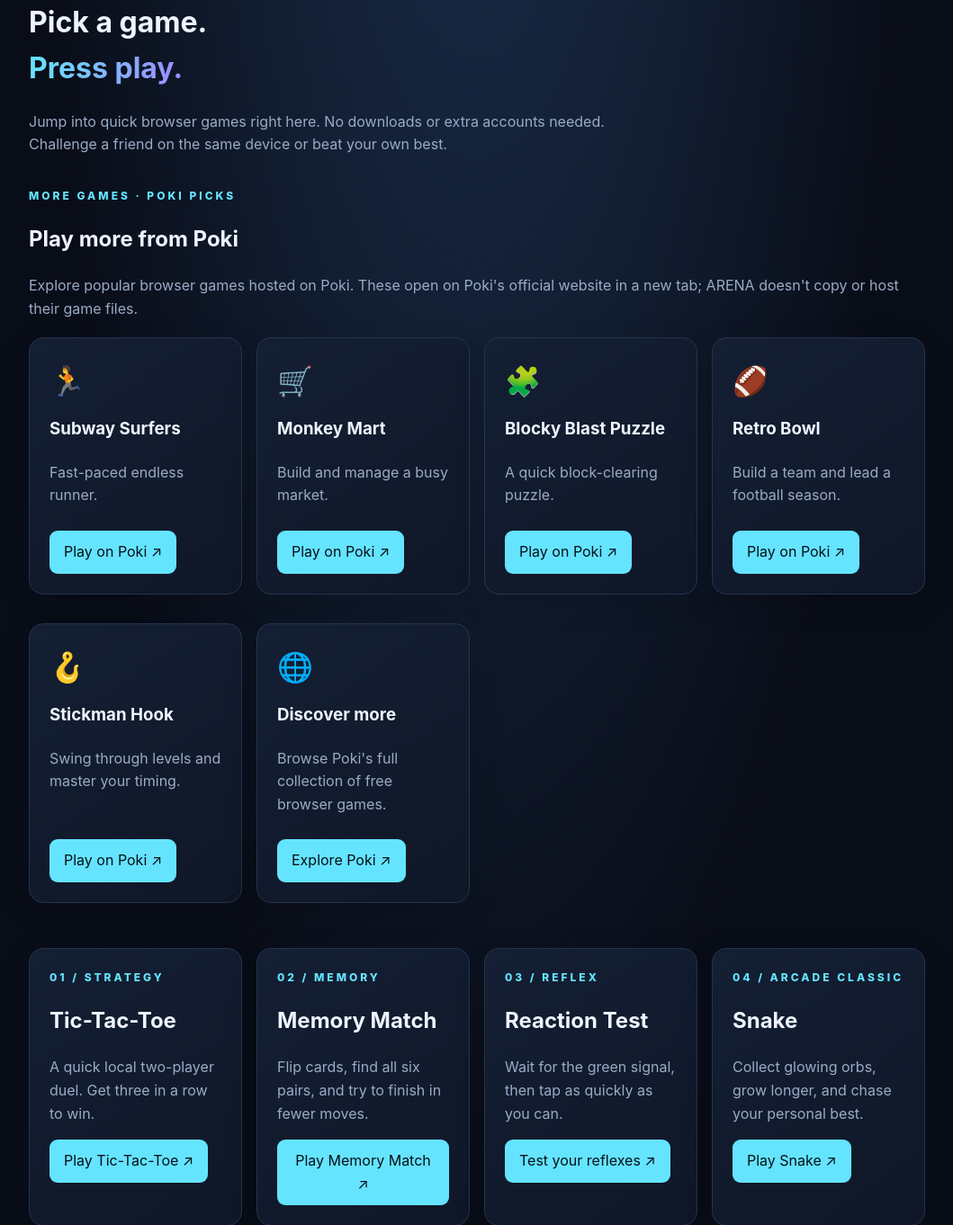
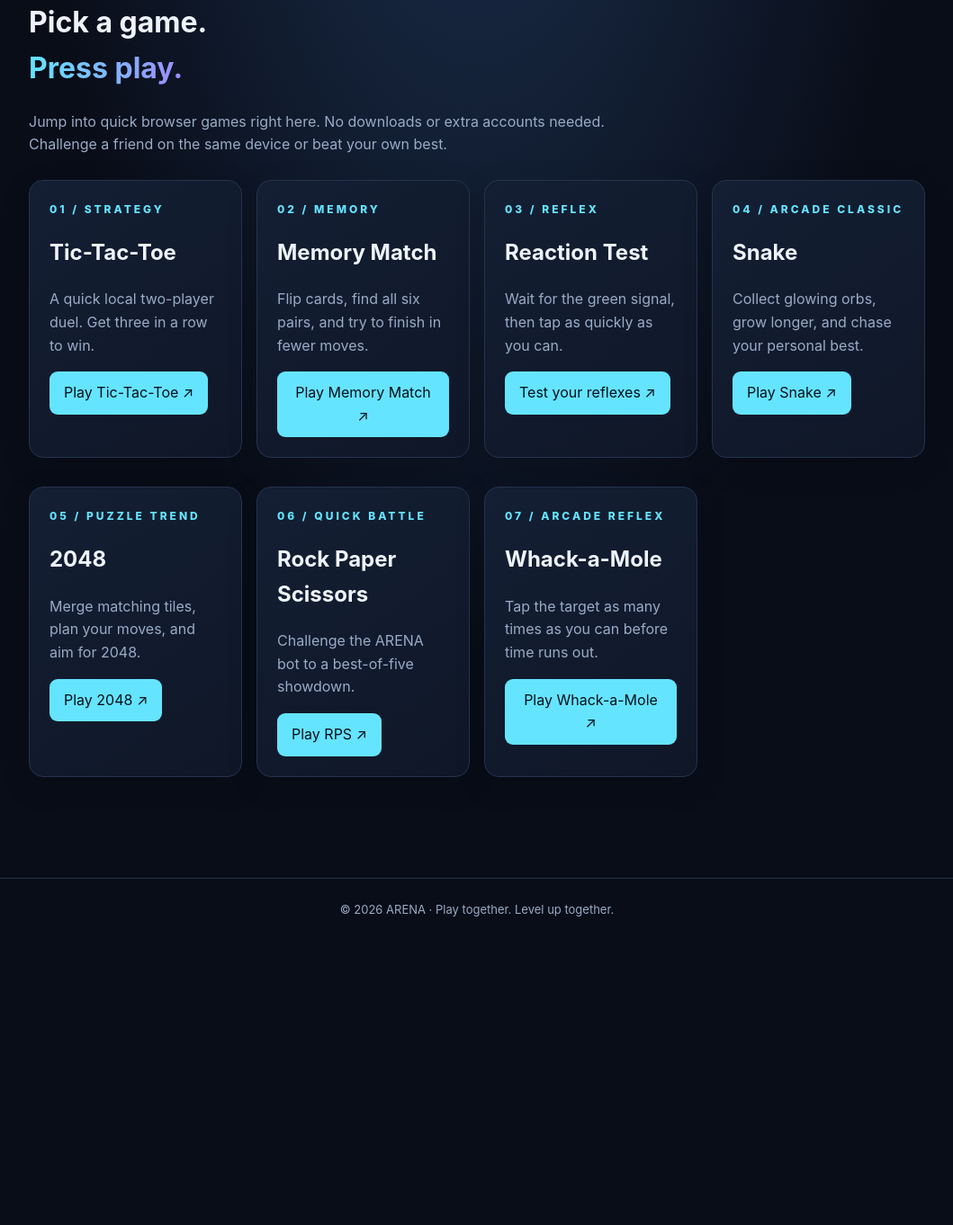
Before and after one commit to bulletpowder5-jpg/ARENA-GAMING, a Flask app: page /games in a window 1280 px wide. Shown: the part 151-1513 px from the top of the page at 90% size, without its empty margins (110-1169 px from the left). After the commit the page ends 1170 px from the top, so only its background shows below. Run offline with Flask 3, Linux system fonts and the light colour scheme.

Commit message:
Remove Poki outbound links and add more playable games inside ARENA

```diff
--- a/templates/games.html
+++ b/templates/games.html
@@ -1,23 +1,16 @@
 {% extends "base.html" %}{% block title %}Play games · ARENA{% endblock %}{% block content %}
 <div class="eyebrow">ARENA arcade</div><h1>Pick a game.<br><span class="gradient">Press play.</span></h1><p class="muted" style="max-width:650px">Jump into quick browser games right here. No downloads or extra accounts needed. Challenge a friend on the same device or beat your own best.</p>
-<section class="poki-section" aria-labelledby="poki-title">
-<div class="eyebrow">More games · Poki picks</div><h2 id="poki-title">Play more from Poki</h2>
-<p class="muted">Explore popular browser games hosted on Poki. These open on Poki's official website in a new tab; ARENA doesn't copy or host their game files.</p>
-<div class="grid poki-grid">
-<article class="card poki-card"><div class="poki-icon" aria-hidden="true">🏃</div><h3>Subway Surfers</h3><p class="muted">Fast-paced endless runner.</p><a class="btn" href="https://poki.com/en/g/subway-surfers" target="_blank" rel="noopener noreferrer">Play on Poki ↗</a></article>
-<article class="card poki-card"><div class="poki-icon" aria-hidden="true">🛒</div><h3>Monkey Mart</h3><p class="muted">Build and manage a busy market.</p><a class="btn" href="https://poki.com/en/g/monkey-mart" target="_blank" rel="noopener noreferrer">Play on Poki ↗</a></article>
-<article class="card poki-card"><div class="poki-icon" aria-hidden="true">🧩</div><h3>Blocky Blast Puzzle</h3><p class="muted">A quick block-clearing puzzle.</p><a class="btn" href="https://poki.com/en/g/blocky-blast-puzzle" target="_blank" rel="noopener noreferrer">Play on Poki ↗</a></article>
-<article class="card poki-card"><div class="poki-icon" aria-hidden="true">🏈</div><h3>Retro Bowl</h3><p class="muted">Build a team and lead a football season.</p><a class="btn" href="https://poki.com/en/g/retro-bowl" target="_blank" rel="noopener noreferrer">Play on Poki ↗</a></article>
-<article class="card poki-card"><div class="poki-icon" aria-hidden="true">🪝</div><h3>Stickman Hook</h3><p class="muted">Swing through levels and master your timing.</p><a class="btn" href="https://poki.com/en/g/stickman-hook" target="_blank" rel="noopener noreferrer">Play on Poki ↗</a></article>
-<article class="card poki-card"><div class="poki-icon" aria-hidden="true">🌐</div><h3>Discover more</h3><p class="muted">Browse Poki's full collection of free browser games.</p><a class="btn" href="https://poki.com/" target="_blank" rel="noopener noreferrer">Explore Poki ↗</a></article>
-</div></section>
-<style>.poki-section{margin:34px 0}.poki-grid{margin:18px 0}.poki-card{display:flex;flex-direction:column;align-items:flex-start}.poki-card h3{margin:5px 0}.poki-card p{flex:1}.poki-icon{font-size:32px;margin-bottom:8px}.poki-card .btn{margin-top:10px}</style>
+
 <div class="grid" style="margin:26px 0">
 <article class="card"><div class="eyebrow">01 / Strategy</div><h2>Tic-Tac-Toe</h2><p class="muted">A quick local two-player duel. Get three in a row to win.</p><button type="button" onclick="showGame('ttt')">Play Tic-Tac-Toe ↗</button></article>
 <article class="card"><div class="eyebrow">02 / Memory</div><h2>Memory Match</h2><p class="muted">Flip cards, find all six pairs, and try to finish in fewer moves.</p><button type="button" onclick="showGame('memory')">Play Memory Match ↗</button></article>
 <article class="card"><div class="eyebrow">03 / Reflex</div><h2>Reaction Test</h2><p class="muted">Wait for the green signal, then tap as quickly as you can.</p><button type="button" onclick="showGame('reaction')">Test your reflexes ↗</button></article>
 <article class="card"><div class="eyebrow">04 / Arcade classic</div><h2>Snake</h2><p class="muted">Collect glowing orbs, grow longer, and chase your personal best.</p><button type="button" onclick="showGame('snake')">Play Snake ↗</button></article>
-<article class="card"><div class="eyebrow">05 / Puzzle trend</div><h2>2048</h2><p class="muted">Merge matching tiles, plan your moves, and aim for 2048.</p><button type="button" onclick="showGame('2048')">Play 2048 ↗</button></article></div>
+<article class="card"><div class="eyebrow">05 / Puzzle trend</div><h2>2048</h2><p class="muted">Merge matching tiles, plan your moves, and aim for 2048.</p><button type="button" onclick="showGame('2048')">Play 2048 ↗</button></article>
+<article class="card"><div class="eyebrow">06 / Quick battle</div><h2>Rock Paper Scissors</h2><p class="muted">Challenge the ARENA bot to a best-of-five showdown.</p><button type="button" onclick="showGame('rps')">Play RPS ↗</button></article>
+<article class="card"><div class="eyebrow">07 / Arcade reflex</div><h2>Whack-a-Mole</h2><p class="muted">Tap the target as many times as you can before time runs out.</p><button type="button" onclick="showGame('mole')">Play Whack-a-Mole ↗</button></article></div>
+<section id="game-rps" class="card game-panel" hidden><div class="eyebrow">Best of five</div><h2>Rock Paper Scissors</h2><p id="rps-status" role="status">Choose your move to begin.</p><div class="actions"><button type="button" onclick="playRPS('rock')">✊ Rock</button><button type="button" onclick="playRPS('paper')">✋ Paper</button><button type="button" onclick="playRPS('scissors')">✌️ Scissors</button></div><p id="rps-score">You 0 · ARENA bot 0</p><button type="button" class="secondary" onclick="resetRPS()">Reset match</button><button type="button" class="secondary" onclick="hideGames()">Close game</button></section>
+<section id="game-mole" class="card game-panel" hidden><div class="eyebrow">30-second challenge</div><h2>Whack-a-Mole</h2><p id="mole-status" role="status">Start the game, then tap the target before it moves.</p><div id="mole-board" class="mole-board" aria-label="Whack-a-Mole target grid"></div><div class="actions"><button type="button" onclick="startMole()">Start / Restart</button><button type="button" class="secondary" onclick="hideGames()">Close game</button></div></section>
 <section id="game-snake" class="card game-panel" hidden><div class="eyebrow">Arcade survival</div><h2>Snake</h2><p id="snake-status" role="status">Use the arrows or WASD to move.</p><canvas id="snake-canvas" width="360" height="360" aria-label="Snake game board" style="display:block;width:min(100%,360px);height:auto;background:#080f1b;border:1px solid #34445f;border-radius:12px;touch-action:pan-y"></canvas><div class="snake-controls" aria-label="Snake movement controls"><button type="button" onclick="turnSnake(0,-1)">↑</button><div><button type="button" onclick="turnSnake(-1,0)">←</button> <button type="button" onclick="turnSnake(0,1)">↓</button> <button type="button" onclick="turnSnake(1,0)">→</button></div></div><div class="actions"><button type="button" onclick="startSnake()">Restart Snake</button><button type="button" onclick="hideGames()" class="secondary">Close game</button></div></section>
 <section id="game-2048" class="card game-panel" hidden><div class="eyebrow">Number puzzle</div><h2>2048</h2><p id="2048-status" role="status">Combine equal tiles to reach 2048.</p><div id="board-2048" class="board-2048" aria-label="2048 game board"></div><div class="tile-controls"><button type="button" onclick="move2048(0,-1)">↑</button><div><button type="button" onclick="move2048(-1,0)">←</button> <button type="button" onclick="move2048(0,1)">↓</button> <button type="button" onclick="move2048(1,0)">→</button></div></div><div class="actions"><button type="button" onclick="reset2048()">New game</button><button type="button" onclick="hideGames()" class="secondary">Close game</button></div></section>
 <section id="game-ttt" class="card game-panel" hidden><div class="eyebrow">Local multiplayer</div><h2>Tic-Tac-Toe</h2><p id="ttt-status" role="status">X's turn</p><div id="ttt-board" class="ttt-board" aria-label="Tic-Tac-Toe board"></div><div class="actions"><button type="button" onclick="resetTTT()" class="secondary">Restart match</button><button type="button" onclick="hideGames()" class="secondary">Close game</button></div></section>
@@ -25,11 +18,11 @@
 <section id="game-reaction" class="card game-panel" hidden><div class="eyebrow">Reflex challenge</div><h2>Reaction Test</h2><p id="reaction-status" role="status">Press start, then wait until the panel turns green.</p><button id="reaction-start" type="button" onclick="startReaction()">Start test</button><button id="reaction-pad" type="button" class="reaction-pad" hidden onclick="hitReaction()">WAIT FOR GREEN</button><div class="actions"><button type="button" onclick="hideGames()" class="secondary">Close game</button></div></section>
 <style>
 .game-panel{margin-top:20px}.game-panel h2{margin-top:4px}.ttt-board{display:grid;grid-template-columns:repeat(3,minmax(70px,110px));gap:8px;margin:18px 0}.ttt-cell{aspect-ratio:1;border:1px solid #34445f;border-radius:12px;background:#0a1221;color:#eef4ff;font-size:clamp(32px,8vw,54px);font-weight:900}.ttt-cell:disabled{cursor:default}.memory-board{display:grid;grid-template-columns:repeat(4,minmax(50px,100px));gap:8px;margin:18px 0}.memory-card{aspect-ratio:1;border:1px solid #34445f;border-radius:12px;background:#202c43;color:#65e4ff;font-size:clamp(22px,5vw,36px);font-weight:900}.memory-card.matched{background:#163a37;border-color:#3e9c86;color:#c8fff1}.reaction-pad{display:block;width:100%;min-height:150px;margin-top:18px;background:#9b3348;color:white;font-weight:900;font-size:22px}.reaction-pad.ready{background:#1b8a62;color:white}.reaction-pad:disabled{opacity:1}@media(max-width:420px){.ttt-board{grid-template-columns:repeat(3,minmax(60px,1fr))}.memory-board{gap:5px}}
-.snake-controls,.tile-controls{display:grid;gap:8px;justify-items:center;margin-top:12px;max-width:360px}.snake-controls button,.tile-controls button{min-width:54px;min-height:42px}.board-2048{display:grid;grid-template-columns:repeat(4,minmax(0,1fr));gap:7px;width:min(100%,360px);padding:8px;background:#26354b;border-radius:12px;margin:16px 0}.tile-2048{aspect-ratio:1;display:flex;align-items:center;justify-content:center;border-radius:7px;background:#111c2e;color:#eef4ff;font-weight:900;font-size:clamp(18px,5vw,28px);overflow:hidden}.tile-2048[data-v="2"],.tile-2048[data-v="4"]{background:#34445f}.tile-2048[data-v="8"],.tile-2048[data-v="16"]{background:#236c79}.tile-2048[data-v="32"],.tile-2048[data-v="64"]{background:#6453a8}.tile-2048[data-v="128"],.tile-2048[data-v="256"],.tile-2048[data-v="512"],.tile-2048[data-v="1024"],.tile-2048[data-v="2048"]{background:#b17b32;color:white}</style>
+.mole-board{display:grid;grid-template-columns:repeat(3,minmax(65px,100px));gap:9px;margin:16px 0}.mole-hole{aspect-ratio:1;border:1px solid #34445f;border-radius:14px;background:#101a2b;font-size:clamp(25px,6vw,40px);padding:0}.mole-hole.target{background:#16483e;border-color:#65e4ff}.snake-controls,.tile-controls{display:grid;gap:8px;justify-items:center;margin-top:12px;max-width:360px}.snake-controls button,.tile-controls button{min-width:54px;min-height:42px}.board-2048{display:grid;grid-template-columns:repeat(4,minmax(0,1fr));gap:7px;width:min(100%,360px);padding:8px;background:#26354b;border-radius:12px;margin:16px 0}.tile-2048{aspect-ratio:1;display:flex;align-items:center;justify-content:center;border-radius:7px;background:#111c2e;color:#eef4ff;font-weight:900;font-size:clamp(18px,5vw,28px);overflow:hidden}.tile-2048[data-v="2"],.tile-2048[data-v="4"]{background:#34445f}.tile-2048[data-v="8"],.tile-2048[data-v="16"]{background:#236c79}.tile-2048[data-v="32"],.tile-2048[data-v="64"]{background:#6453a8}.tile-2048[data-v="128"],.tile-2048[data-v="256"],.tile-2048[data-v="512"],.tile-2048[data-v="1024"],.tile-2048[data-v="2048"]{background:#b17b32;color:white}</style>
 <script>
-const panels=['ttt','memory','reaction','snake','2048'];
+const panels=['ttt','memory','reaction','snake','2048','rps','mole'];
 function showGame(name){panels.forEach(id=>{document.getElementById('game-'+id).hidden=id!==name});document.getElementById('game-'+name).scrollIntoView({behavior:'smooth',block:'start'});if(name==='snake')startSnake();}
-function hideGames(){panels.forEach(id=>document.getElementById('game-'+id).hidden=true);stopSnake();}
+function hideGames(){panels.forEach(id=>document.getElementById('game-'+id).hidden=true);stopSnake();stopMole();}
 let tttCells=Array(9).fill(''),tttTurn='X',tttDone=false;
 function resetTTT(){tttCells=Array(9).fill('');tttTurn='X';tttDone=false;renderTTT();}
 function renderTTT(){const board=document.getElementById('ttt-board');board.innerHTML='';tttCells.forEach((v,i)=>{const b=document.createElement('button');b.type='button';b.className='ttt-cell';b.textContent=v;b.setAttribute('aria-label','Square '+(i+1)+(v?', '+v:''));b.disabled=!!v||tttDone;b.onclick=()=>moveTTT(i);board.appendChild(b)});document.getElementById('ttt-status').textContent=tttDone?tttStatus:tttTurn+"'s turn";}
@@ -60,7 +53,17 @@ function canMove2048(){if(grid2048.some(v=>!v))return true;for(let y=0;y<4;y++)f
 function move2048(dx,dy){if(!canMove2048())return;const old=grid2048.join(','),next=Array(16).fill(0);for(let line=0;line<4;line++){let vals=[];for(let pos=0;pos<4;pos++){const x=dx===1?3-pos:dx===-1?pos:line,y=dy===1?3-pos:dy===-1?pos:line;const v=grid2048[y*4+x];if(v)vals.push(v);}for(let i=0;i<vals.length-1;i++){if(vals[i]===vals[i+1]){vals[i]*=2;score2048+=vals[i];if(vals[i]===2048)won2048=true;vals.splice(i+1,1);}}while(vals.length<4)vals.push(0);for(let pos=0;pos<4;pos++){const x=dx===1?3-pos:dx===-1?pos:line,y=dy===1?3-pos:dy===-1?pos:line;next[y*4+x]=vals[pos];}}grid2048=next;if(old!==grid2048.join(','))spawn2048();render2048();}
 document.addEventListener('keydown',e=>{if(document.getElementById('game-2048')&&!document.getElementById('game-2048').hidden){const m={ArrowUp:[0,-1],ArrowDown:[0,1],ArrowLeft:[-1,0],ArrowRight:[1,0]};if(m[e.key]){e.preventDefault();move2048(...m[e.key]);}}});
 
-startSnake();stopSnake();reset2048();
+startSnake();stopSnake();reset2048();resetRPS();
+
+let rpsPlayer=0,rpsBot=0,rpsRounds=0;
+function resetRPS(){rpsPlayer=0;rpsBot=0;rpsRounds=0;document.getElementById('rps-status').textContent='Choose your move to begin.';document.getElementById('rps-score').textContent='You 0 · ARENA bot 0';document.querySelectorAll('#game-rps .actions button').forEach(b=>b.disabled=false);}
+function playRPS(move){if(rpsRounds>=5||rpsPlayer>=3||rpsBot>=3)return;const options=['rock','paper','scissors'],bot=options[Math.floor(Math.random()*3)];let result;if(move===bot)result='Draw';else if((move==='rock'&&bot==='scissors')||(move==='paper'&&bot==='rock')||(move==='scissors'&&bot==='paper')){rpsPlayer++;result='You win this round!';}else{rpsBot++;result='ARENA bot wins this round.';}rpsRounds++;document.getElementById('rps-status').textContent='You chose '+move+' · Bot chose '+bot+'. '+result;document.getElementById('rps-score').textContent='You '+rpsPlayer+' · ARENA bot '+rpsBot+' · Round '+rpsRounds+'/5';if(rpsPlayer===3||rpsBot===3||rpsRounds===5){document.getElementById('rps-status').textContent+=(rpsPlayer>rpsBot?' You win the match!':rpsPlayer<rpsBot?' The bot wins the match.':' Match tied!')+' Press reset to play again.';document.querySelectorAll('#game-rps .actions button').forEach(b=>b.disabled=true);}}
+let moleTimer=null,moleInterval=null,moleScore=0,moleTime=30,moleTarget=-1;
+function stopMole(){if(moleTimer)clearInterval(moleTimer);if(moleInterval)clearInterval(moleInterval);moleTimer=null;moleInterval=null;}
+function startMole(){stopMole();moleScore=0;moleTime=30;document.getElementById('mole-status').textContent='Score: 0 · Time: 30s';const board=document.getElementById('mole-board');board.innerHTML='';for(let i=0;i<9;i++){const b=document.createElement('button');b.type='button';b.className='mole-hole';b.textContent='·';b.setAttribute('aria-label','Hole '+(i+1));b.onclick=()=>{if(moleTime>0&&i===moleTarget){moleScore++;document.getElementById('mole-status').textContent='Score: '+moleScore+' · Time: '+moleTime+'s';nextMole();}};board.appendChild(b);}nextMole();moleInterval=setInterval(()=>{moleTime--;document.getElementById('mole-status').textContent='Score: '+moleScore+' · Time: '+moleTime+'s';if(moleTime<=0){stopMole();moleTarget=-1;renderMole();document.getElementById('mole-status').textContent='Time up! Final score: '+moleScore+'. Start again to beat it.';}},1000);moleTimer=setInterval(nextMole,800);}
+function nextMole(){if(moleTime<=0)return;const holes=[...document.querySelectorAll('.mole-hole')];if(!holes.length)return;moleTarget=Math.floor(Math.random()*holes.length);renderMole();}
+function renderMole(){document.querySelectorAll('.mole-hole').forEach((b,i)=>{b.textContent=i===moleTarget&&moleTime>0?'🐹':'·';b.classList.toggle('target',i===moleTarget&&moleTime>0);});}
+
 resetTTT();resetMemory();
 </script>
 {% endblock %}
```
